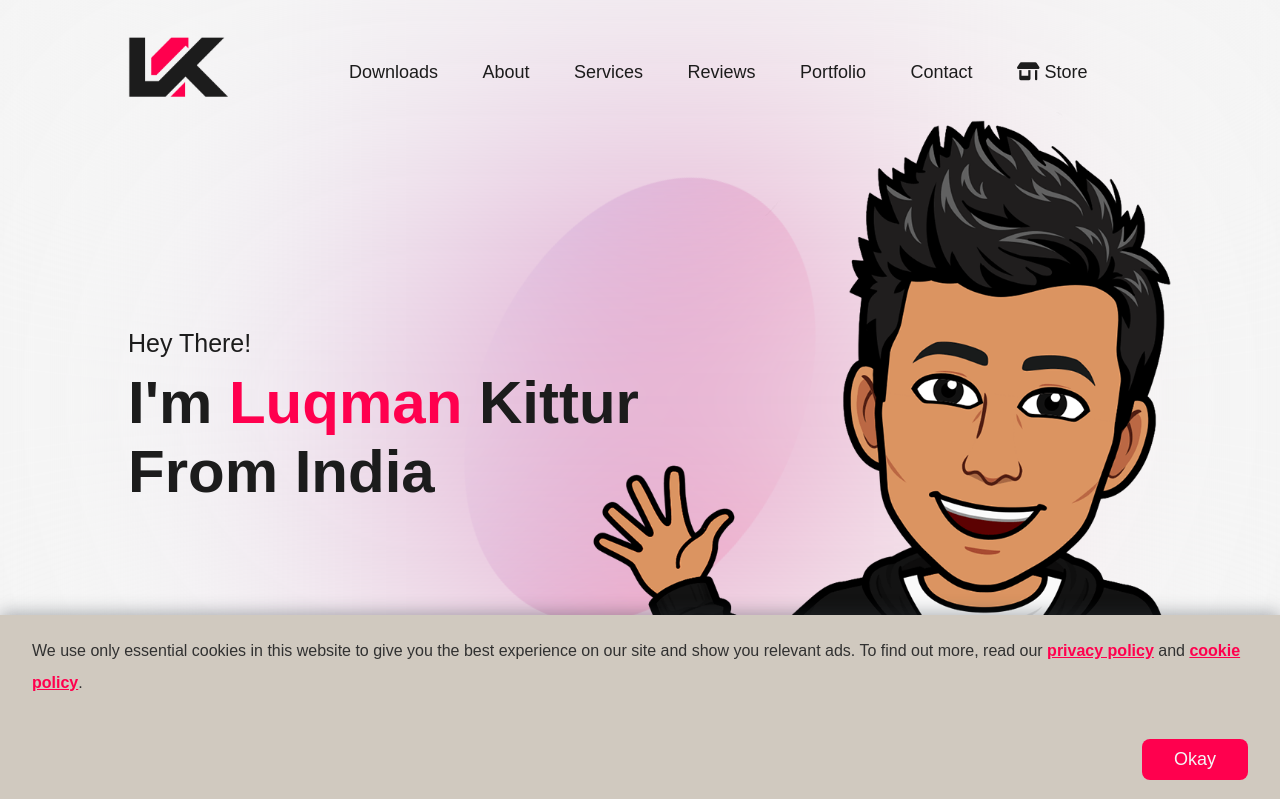
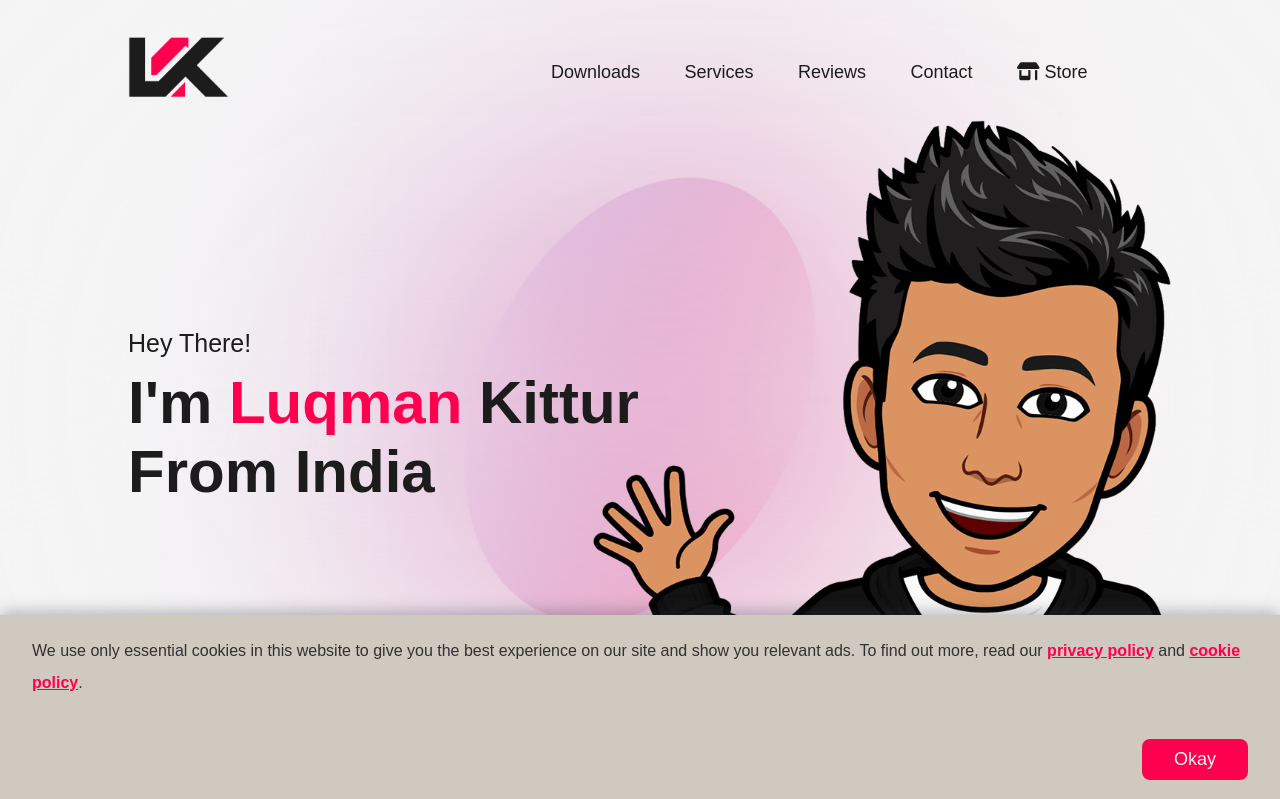
Before and after one commit to luqmankittur/mysite, a Flask app: page / in a window 1280 px wide. Shown: the top 799 px of the page. Run offline with Flask 3, Linux system fonts and the light colour scheme; some libraries are stand-ins or nearby versions.

Commit message:
Header Fix

```diff
--- a/templates/index.html
+++ b/templates/index.html
@@ -69,10 +69,8 @@
                         loading="eager"></a>
                 <ul id="sidemenu">
                     <li><a href="/download">Downloads</a></li>
-                    <li><a href="#about">About</a></li>
                     <li><a href="#services">Services</a></li>
                     <li><a href="#testimonials">Reviews</a></li>
-                    <li><a href="#portfolio">Portfolio</a></li>
                     <li><a href="#contact">Contact</a></li>
                     <li><a href="https://payhip.com/LuqmanKittur"><i class="fa-solid fa-shop"></i> Store</a></li>
                     <li><i class="lol fa-sharp fa-solid fa-xmark" onclick="closemenu()"></i></li>
```
